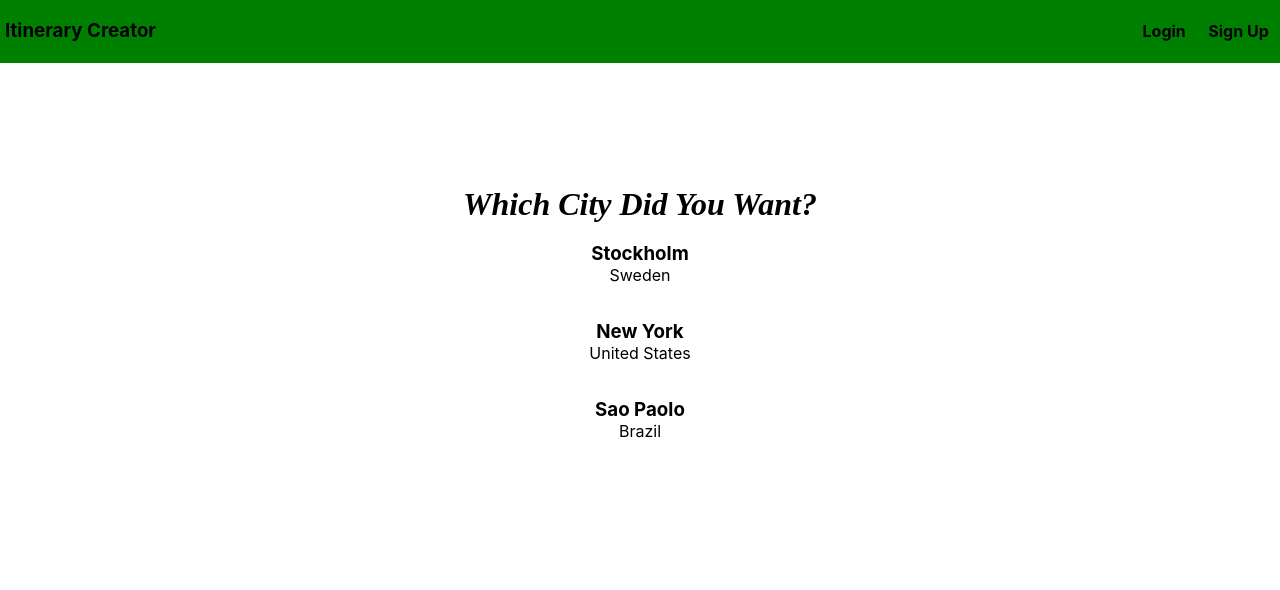
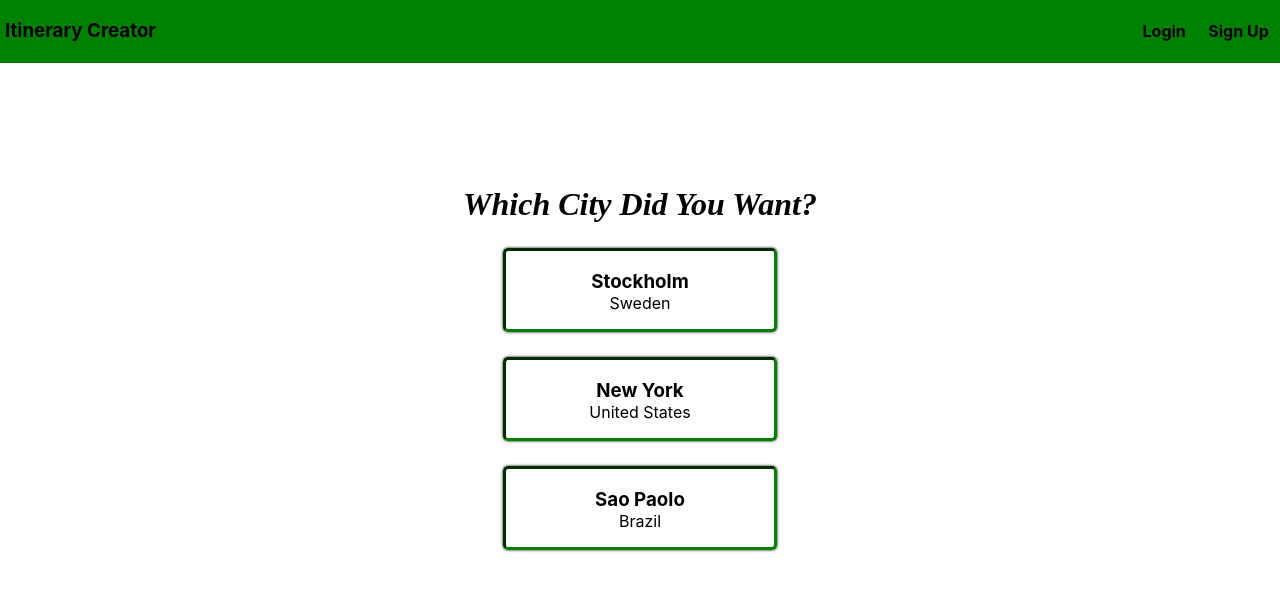
Before and after one commit to brand421/trip-application, a React (Create React App) app in the folder client/: page /searchresults in a window 1280 px wide. Shown: the top 590 px of the page. Built offline with nearby package versions, Linux system fonts and the light colour scheme.

Commit message:
tile styling of search results

```diff
--- a/client/src/components/SearchResults/SearchResults.tsx
+++ b/client/src/components/SearchResults/SearchResults.tsx
@@ -9,7 +9,7 @@ function SearchResults() {
       opacity: 1,
       y: "0px",
       transition: {
-        staggerChildren: 0.13,
+        staggerChildren: 0.25,
       },
     },
   };
@@ -48,8 +48,10 @@ function SearchResults() {
       >
         {cities.map((x, key) => (
           <motion.div variants={item} key={key} className="city__list">
-            <h3 className="city__name">{x.city}</h3>
-            <p className="country__name">{x.country}</p>
+            <a>
+              <h3 className="city__name">{x.city}</h3>
+              <p className="country__name">{x.country}</p>
+            </a>
           </motion.div>
         ))}
       </motion.div>
--- a/client/src/components/SearchResults/searchresults.css
+++ b/client/src/components/SearchResults/searchresults.css
@@ -1,3 +1,5 @@
+a { width: 100%}
+
 .header {
     margin-bottom: 0;
     font-family: --var-header-font;
@@ -25,6 +27,12 @@
     flex-direction: column;
     height: auto;
     align-content: space-around;
+    border-radius: 5px;
+    border: 3px inset green;
+    box-shadow: 0px 0px 3px black;
+    width: 250%;
+    margin-top: 25px;
+    cursor: pointer;
 }
 
 .city__name {
```
